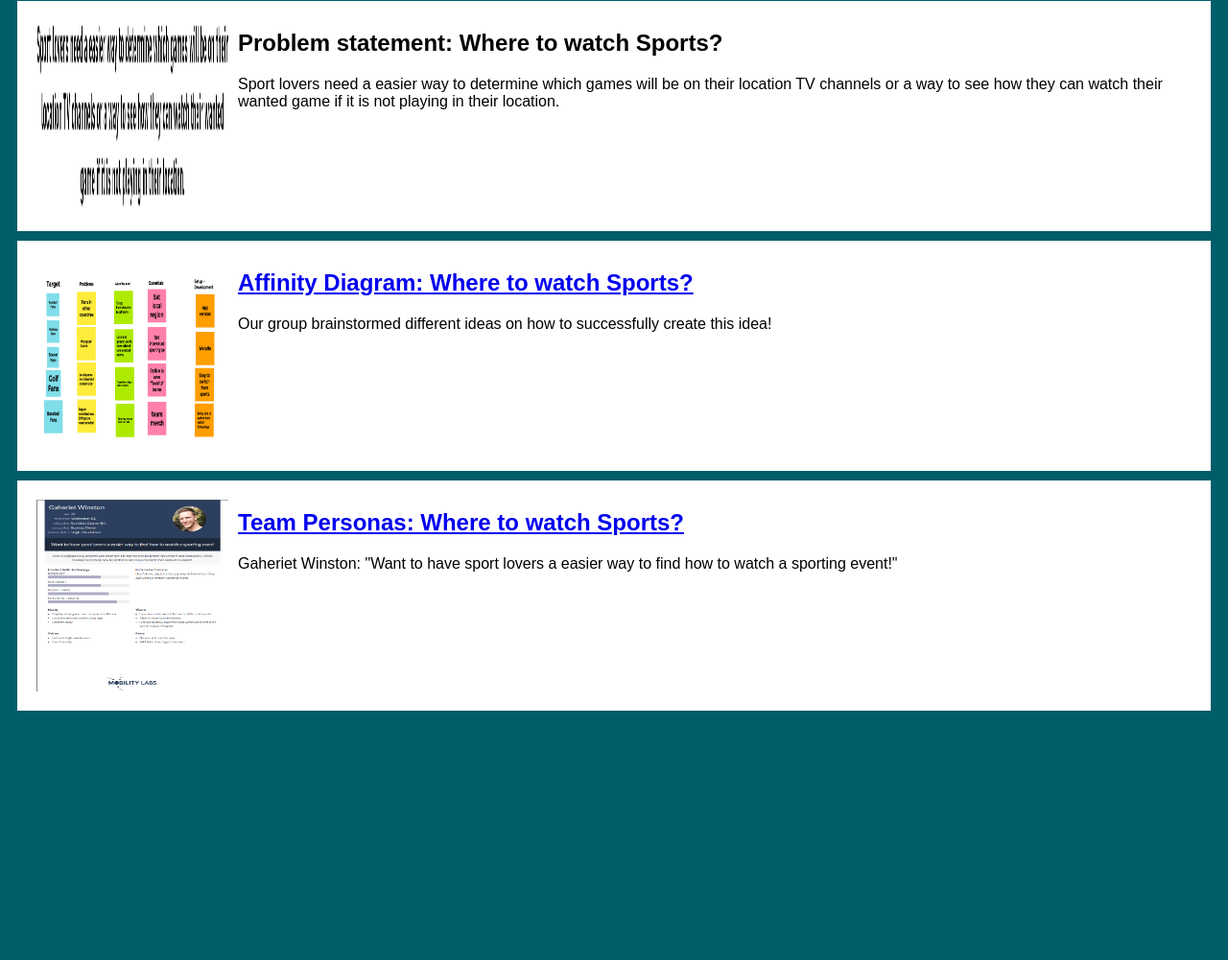
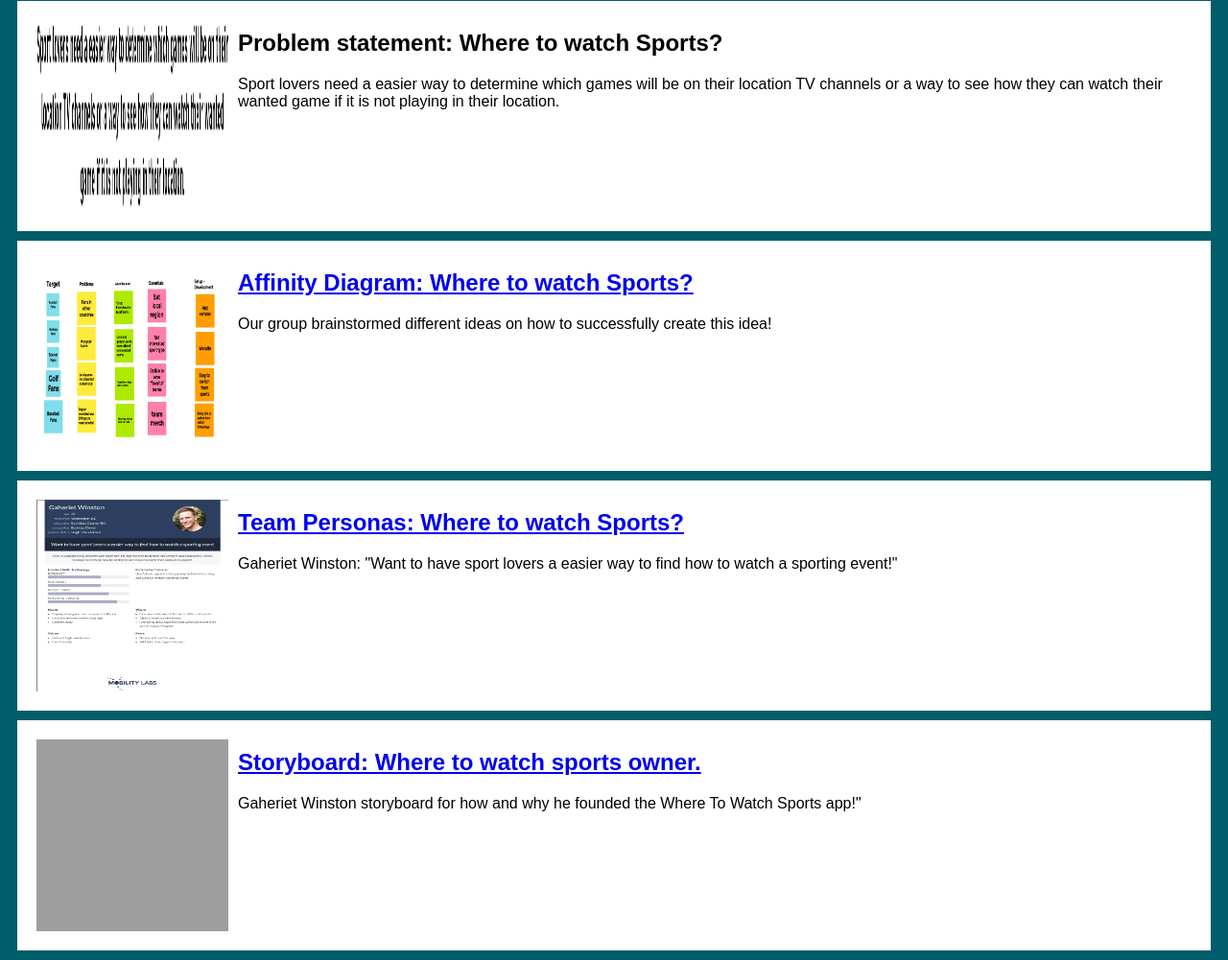
Before and after one commit to KodieMarriott/kodiemarriott, a plain HTML site: page index.html in a window 1280 px wide. Shown: the part 79-1080 px from the top of the page at 96% size. Before the commit the page ends 830 px from the top, so only its background shows below. Drawn offline with Linux system fonts and the light colour scheme; grey boxes are pictures that could not be loaded.

Commit message:
Update index.html

```diff
--- a/index.html
+++ b/index.html
@@ -40,5 +40,16 @@
         </section>
       </section>
 
+      <!-- Storyboard Assignment -->
+      <section class ="assign">
+        <img src = "images/storyboard.png"/>
+        <section class = "assign-det">
+          <a href = "files/storyboard.pdf"> <h2>Storyboard: Where to watch sports owner.</h2></a>
+          <p>
+            Gaheriet Winston storyboard for how and why he founded the Where To Watch Sports app!"
+          </p>
+        </section>
+      </section>
+
     </body>
   </html>
```
